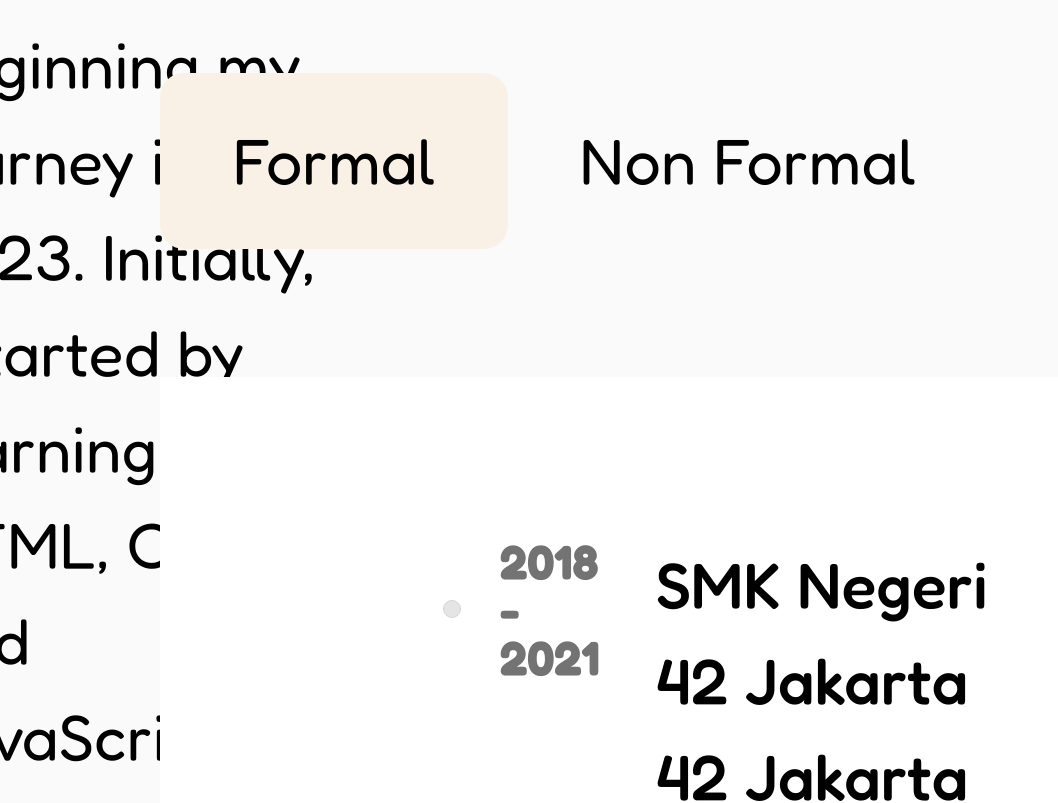
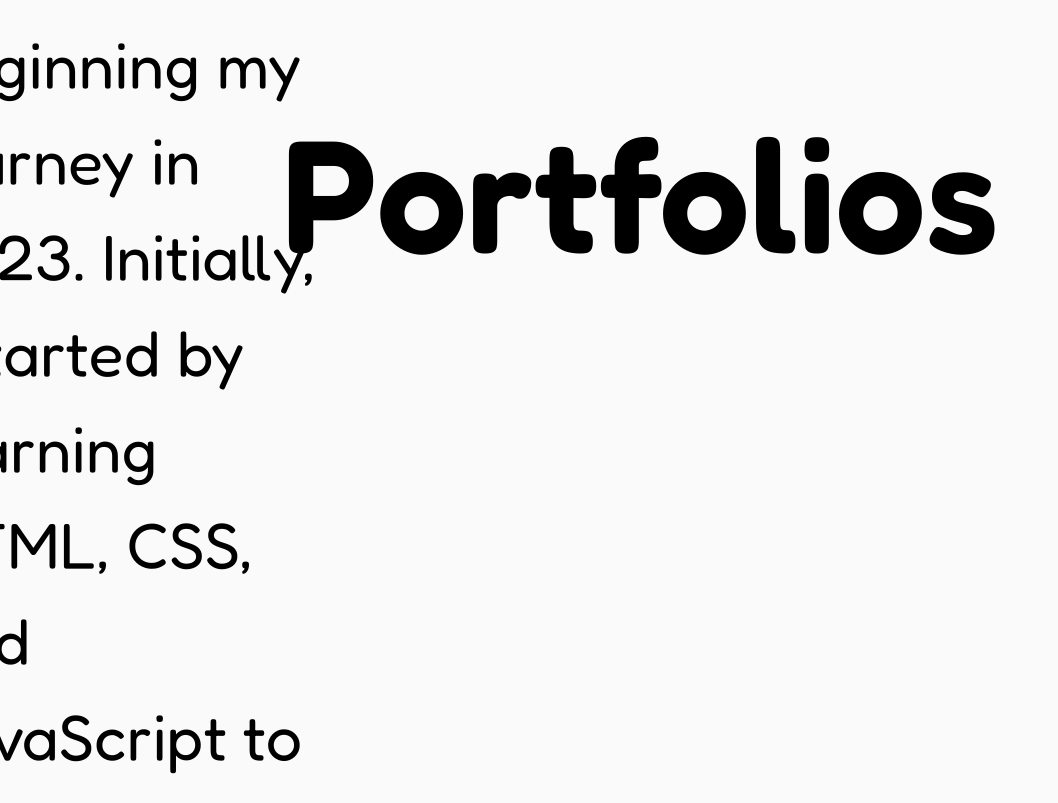
Before and after one commit to Jetezh/portfolio, a Next.js app: page / in a window 1280 px wide. Shown: the part 1527-2330 px from the top of the page, without its empty margins (0-1058 px from the left). Built offline with nearby package versions, Linux system fonts and the light colour scheme.

Commit message:
add portfolio

```diff
--- a/app/page.tsx
+++ b/app/page.tsx
@@ -4,6 +4,7 @@ import About from "@/components/About";
 import EducationSections from "@/components/EducationSections";
 import Hero from "@/components/Hero";
 import NavbarContainer from "@/components/NavbarContainer";
+import PortfolioSections from "@/components/PortfolioSections";
 
 export default function Home() {
   return (
@@ -14,7 +15,8 @@ export default function Home() {
       <main>
         <Hero />
         <About />
-        <EducationSections />
+        {/* <EducationSections /> */}
+        <PortfolioSections />
       </main>
       <footer>
 
--- a/assets/asset.tsx
+++ b/assets/asset.tsx
@@ -3,11 +3,15 @@ import smk1 from './smk1.webp'
 import smk2 from './smk2.webp'
 import upnvj1 from './upnvj1.webp'
 import upnvj2 from './upnvj2.webp'
+import dicoding from './dicoding.webp'
+import freecodecamp from './freecodecamp.webp'
 
 export const assets = {
     logo,
     smk1,
     smk2,
     upnvj1,
-    upnvj2
+    upnvj2,
+    dicoding,
+    freecodecamp
 }
--- a/components/EducationSections.tsx
+++ b/components/EducationSections.tsx
@@ -3,6 +3,7 @@ import { Tabs } from './ui/tabs'
 import Image from 'next/image'
 import { assets } from '@/assets/asset'
 import { Timeline } from './ui/timeline'
+import { motion } from 'motion/react'
 
 const educationsFormal = [
     {
@@ -30,7 +31,7 @@ const educationsFormal = [
         )
     },
     {
-        title: "2023 - present",
+        title: "2023 - Present",
         content: (
             <div className='flex flex-col gap-10'>
                 <h2 className='text-[4rem] font-medium'>Information System undergraduate bachelor degree</h2>
@@ -52,24 +53,46 @@ const educationsFormal = [
     }
 ]
 
-// const educationNonFormal = [
-//     {
-//         title: 2022,
-//         conten: ""
-//     }
-//     {
-//         title: 2022,
-//         conten: ""
-//     }
-//     {
-//         title: 2022,
-//         conten: ""
-//     }
-//     {
-//         title: 2022,
-//         conten: ""
-//     }
-// ]
+const educationNonFormal = [
+    {
+        title: "2023 - Present",
+        content: (
+            <div className='flex flex-col gap-10'>
+                <h2 className='text-[6rem] font-medium'>Dicoding</h2>
+                <p>I recieved Dicoding Scholarship for Mechine Learning Path from Beginner to Intermediate, BackEnd Path for Beginner, FrontEnd path for Beginner, and some other course that related to IT field</p>
+                <Image
+                src={assets.dicoding}
+                alt=''
+                width={500}
+                height={200}
+                className='rounded-4xl object-cover w-full shadow-[0_0_24px_rgba(34,_42,_53,_0.06),_0_1px_1px_rgba(0,_0,_0,_0.05),_0_0_0_1px_rgba(34,_42,_53,_0.04),_0_0_4px_rgba(34,_42,_53,_0.08),_0_16px_68px_rgba(47,_48,_55,_0.05),_0_1px_0_rgba(255,_255,_255,_0.1)_inset]' />
+            </div>
+        )
+    },
+    {
+        title: "2023 - Present",
+        content: (
+            <div className='flex flex-col gap-10'>
+                <h2 className='text-[6rem] font-medium'>Freecodecamp</h2>
+                <p>I learnt course for web development mainly, the course i learned </p>
+                <ul>
+                    <li>1. Responisve Web Design</li>
+                    <li>2. Javascript Algorithms and Data Structures</li>
+                    <li>3. Front End Development Libraries</li>
+                    <li>4. Data Visualization</li>
+                    <li>5. Relational Database</li>
+                    <li>6. Back End Development and APIs</li>
+                </ul>
+                <Image
+                src={assets.freecodecamp}
+                alt=''
+                width={500}
+                height={200}
+                className='rounded-4xl object-cover w-full shadow-[0_0_24px_rgba(34,_42,_53,_0.06),_0_1px_1px_rgba(0,_0,_0,_0.05),_0_0_0_1px_rgba(34,_42,_53,_0.04),_0_0_4px_rgba(34,_42,_53,_0.08),_0_16px_68px_rgba(47,_48,_55,_0.05),_0_1px_0_rgba(255,_255,_255,_0.1)_inset]' />
+            </div>
+        )
+    }
+]
 
 const tabs = [
     {
@@ -84,13 +107,28 @@ const tabs = [
     {
         title: "Non Formal",
         value: "Non Formal",
-        content: ""
+        content: (
+            <div>
+                <Timeline data={educationNonFormal} />
+            </div>
+        )
     }
 ]
 
 function EducationSections() {
   return (
-    <div className='w-full h-screen flex flex-col text-[4rem] px-40'>
+    <div className='w-full h-screen flex flex-col items-center text-[4rem] px-40'>
+        <motion.h1
+            className='text-[10rem] font-semibold'
+            initial={{ opacity: 0.0, y: 40 }}
+            whileInView={{ opacity: 1, y: 0 }}
+            transition={{
+              delay: 0.3,
+              duration: 0.8,
+              ease: "easeInOut",
+            }}>
+                Educations
+            </motion.h1>
         <Tabs tabs={tabs} />
     </div>
   )
--- /dev/null
+++ b/components/PortfolioSections.tsx
@@ -0,0 +1,57 @@
+import React from 'react'
+import { motion } from 'motion/react'
+
+const project = [
+    {
+        title: "UPNI",
+        content: ""
+    }
+]
+
+const certifications = [
+    {
+        title: "Dicoding",
+        content: ""
+    }
+]
+
+const techStack = [
+    {
+        title: ""
+    }
+]
+
+const tabs = [
+    {
+        title: "Project",
+        content: ""
+    },
+    {
+        title: "Certifications",
+        content: ""
+    },
+    {
+        title: "Tech Stack",
+        content: ""
+    }
+]
+
+function PortfolioSections() {
+  return (
+    <div className='w-full h-screen flex flex-col items-center text-[4rem] px-40'>
+        <motion.h1
+            className='text-[10rem] font-semibold'
+            initial={{ opacity: 0.0, y: 40 }}
+            whileInView={{ opacity: 1, y: 0 }}
+            transition={{
+              delay: 0.3,
+              duration: 0.8,
+              ease: "easeInOut",
+            }}>
+                Portfolios
+        </motion.h1>
+    </div>
+  )
+}
+
+export default PortfolioSections
--- a/components/ui/timeline.tsx
+++ b/components/ui/timeline.tsx
@@ -34,7 +34,7 @@ export const Timeline = ({ data }: { data: TimelineEntry[] }) => {
 
   return (
     <div
-      className="w-full bg-white dark:bg-neutral-950 font-sans md:px-10"
+      className="w-full bg-zinc-50 dark:bg-neutral-950 font-sans md:px-10"
       ref={containerRef}
     >
       <div ref={ref} className="relative max-w-2/4 mx-auto pb-20">
@@ -47,13 +47,13 @@ export const Timeline = ({ data }: { data: TimelineEntry[] }) => {
               <div className="h-10 absolute left-3 md:left-3 w-10 rounded-full bg-white dark:bg-black flex items-center justify-center">
                 <div className="h-4 w-4 rounded-full bg-neutral-200 dark:bg-neutral-800 border border-neutral-300 dark:border-neutral-700 p-2" />
               </div>
-              <h3 className="hidden md:block text-xl md:pl-20 md:text-5xl font-bold text-neutral-500 dark:text-neutral-500 ">
+              <h3 className="hidden md:block text-[7rem] md:pl-20 md:text-5xl font-bold text-neutral-500 dark:text-neutral-500 ">
                 {item.title}
               </h3>
             </div>
 
             <div className="relative pl-20 pr-4 md:pl-4 w-full">
-              <h3 className="md:hidden block text-[5rem] mb-4 text-left font-bold text-neutral-500 dark:text-neutral-500">
+              <h3 className="md:hidden block text-[7rem] mb-4 text-left font-bold text-neutral-500 dark:text-neutral-500">
                 {item.title}
               </h3>
               {item.content}{" "}
@@ -71,7 +71,7 @@ export const Timeline = ({ data }: { data: TimelineEntry[] }) => {
               height: heightTransform,
               opacity: opacityTransform,
             }}
-            className="absolute inset-x-0 top-0  w-[2px] bg-gradient-to-t from-purple-500 via-blue-500 to-transparent from-[0%] via-[10%] rounded-full"
+            className="absolute inset-x-0 top-0 w-[2px] bg-gradient-to-t from-purple-500 via-blue-500 to-transparent from-[0%] via-[10%] rounded-full"
           />
         </div>
       </div>
```
Also changed, not shown: assets/dicoding.webp (added), assets/freecodecamp.webp (added).
